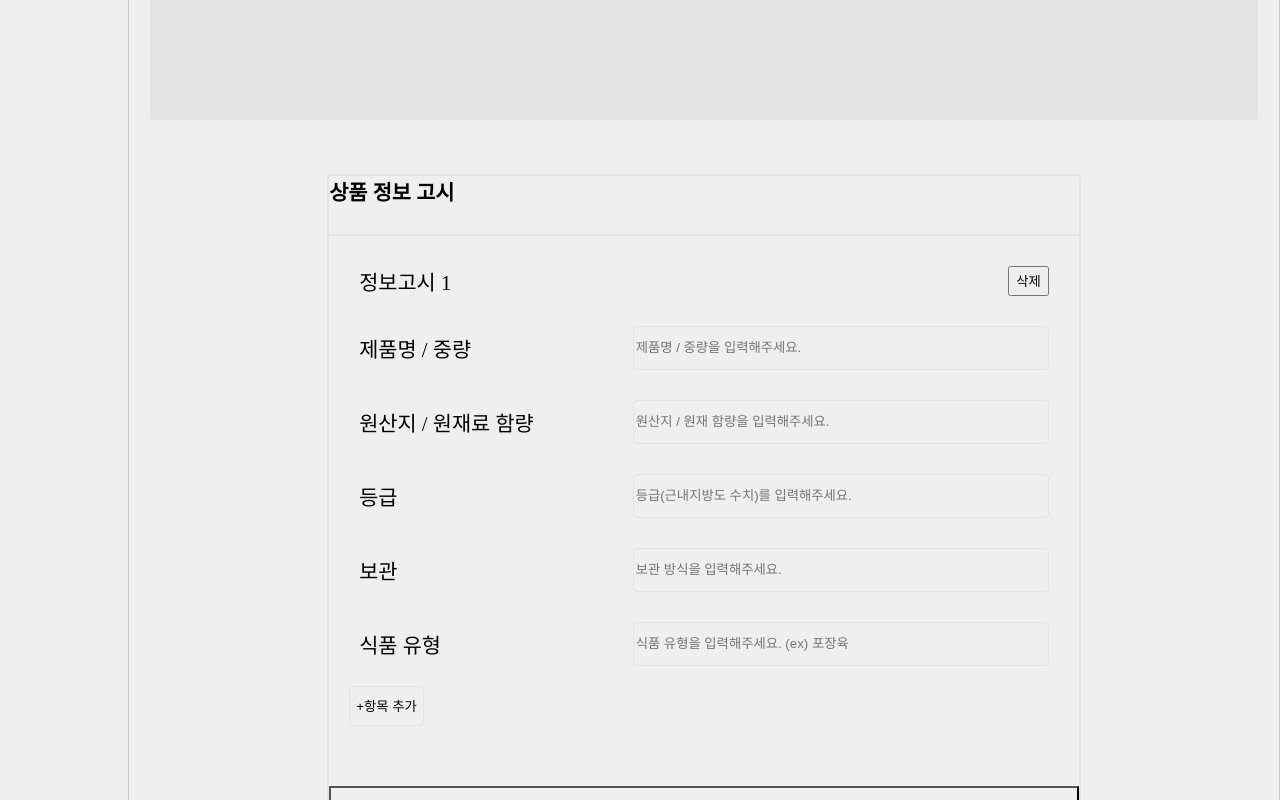
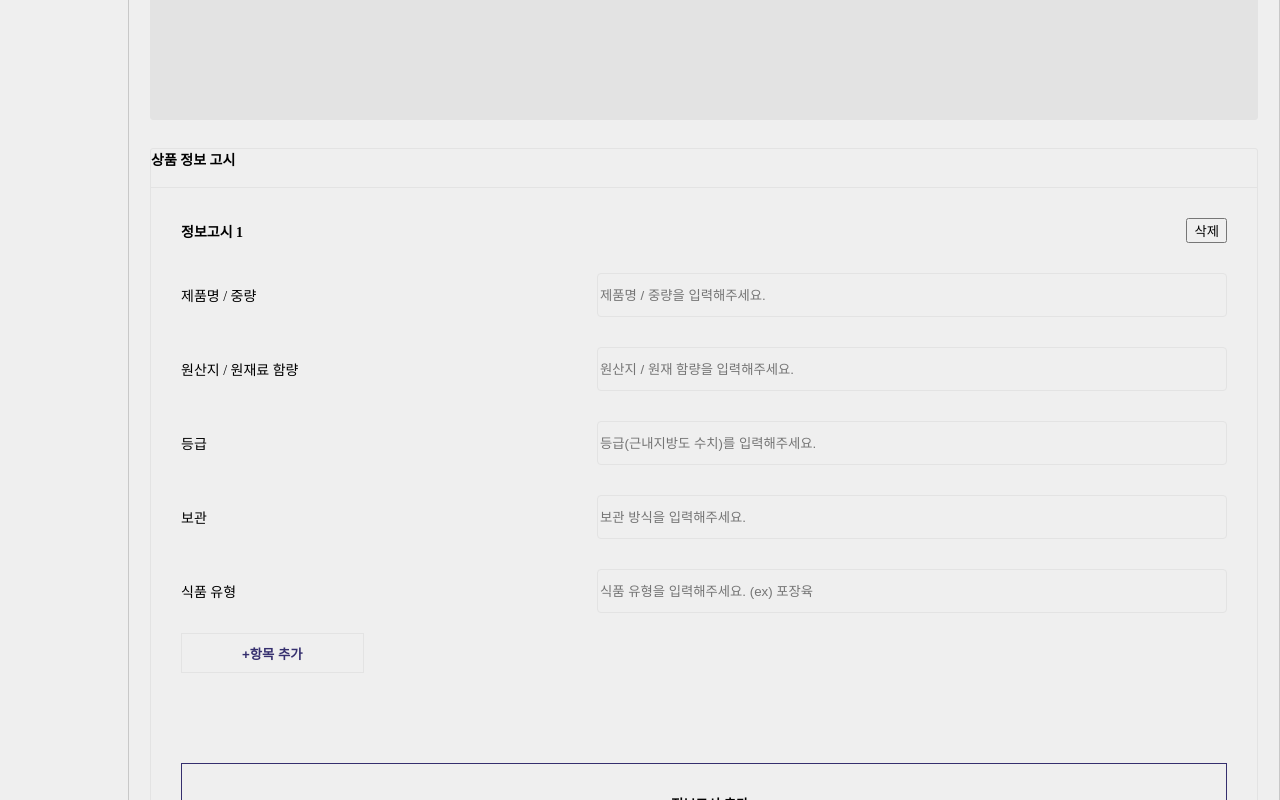
Before and after one commit to yunred/1stweek-sirloin-task, a React (Create React App) app: page / in a window 1280 px wide. Shown: the part 1560-2360 px from the top of the page. Built offline with nearby package versions, Linux system fonts and the light colour scheme.

Commit message:
style: ProductInfoNotice 스타일 수정

```diff
--- a/src/Component/ProductInfoNotice/style.js
+++ b/src/Component/ProductInfoNotice/style.js
@@ -4,12 +4,13 @@ export const ProductInfoNoticeContainer = styled.div`
   display: flex;
   flex-direction: column;
   justify-content: center;
-  padding: 20px;
-  font-size: 1.3rem;
-  width: 70%;
+  margin: 14px;
+
   margin: 0 auto;
   input,
-  .more_button {
+  .more_button,
+  .more_info_delete_btn,
+  .order_delete_btn {
     border: 0.1em solid rgb(227, 227, 227);
     border-radius: 4px;
     background: none;
@@ -17,6 +18,12 @@ export const ProductInfoNoticeContainer = styled.div`
   }
   .more_button {
     margin-bottom: 40px;
+    border-radius: 0;
+    padding: 10px 60px;
+    color: rgb(53, 47, 110);
+    border: 0.1em solid rgb(227, 227, 227);
+    font-weight: 700;
+    margin-left: 10px;
   }
 
   h4 {
@@ -27,7 +34,12 @@ export const ProductInfoNoticeContainer = styled.div`
     display: flex;
     justify-content: space-between;
     padding: 20px;
+
+    > span {
+      font-weight: 700;
+    }
   }
+
   .top_container {
     padding: 20px;
   }
@@ -56,14 +68,26 @@ export const ProductInfoNoticeContainer = styled.div`
     .more_info_content {
       width: 80%;
     }
-    button {
-      width: 17%;
-    }
   }
   .add_order_btn {
-    padding: 40px;
-    height: 15px;
+    font-weight: 700;
     background: none;
     margin: auto 0;
+    border: 0.14em solid rgb(53, 47, 110);
+    margin: 30px;
+    padding: 30px 0;
+  }
+  .more_info_delete_btn {
+    width: 17%;
+    color: red;
+  }
+  .order_delete_btn {
+    padding: 10px 20px;
   }
 `;
+
+export const HeaderContainer = styled.span`
+  font-size: 0.9em;
+  font-weight: 900;
+  margin: 0.5rem;
+`;
```
